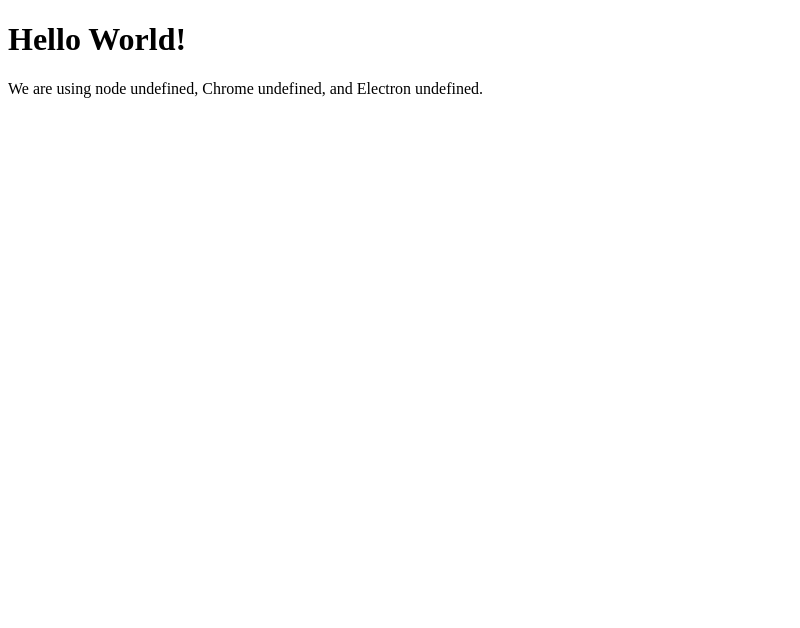
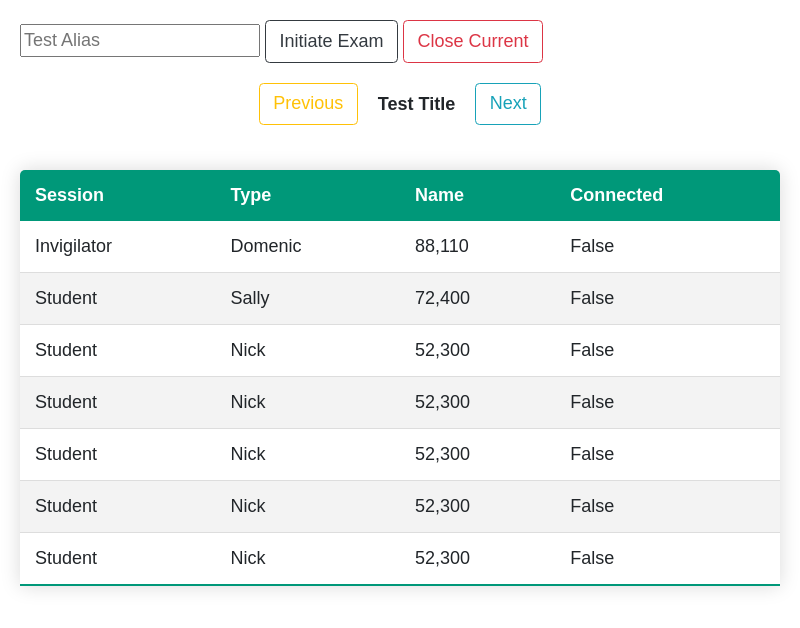
Before and after one commit to chanjunren/LumiTestServer, an Electron app: page src/html/index.html in a window 800 px wide. Drawn offline with nearby package versions, Linux system fonts and the light colour scheme.

Commit message:
Added html and css file for server

```diff
--- a/package.json
+++ b/package.json
@@ -1,5 +1,5 @@
 {
-  "name": "LumiTestServer",
+  "name": "lumitest-server",
   "version": "1.0.0",
   "description": "Server side code for LumiTEST",
   "main": "src/main.js",
--- a/src/html/index.html
+++ b/src/html/index.html
@@ -2,15 +2,76 @@
 <html>
 <head>
     <meta charset="UTF-8">
-    <title>Hello World!</title>
+    <title>LumiTest Server</title>
+    <link rel="stylesheet" href="style.css">
+    <link rel="stylesheet" href="https://stackpath.bootstrapcdn.com/bootstrap/4.3.1/css/bootstrap.min.css">
     <meta http-equiv="Content-Security-Policy" content="script-src 'self' 'unsafe-inline';" />
 </head>
 <body style="background: white;">
-    <h1>Hello World!</h1>
-    <p>
-        We are using node <script>document.write(process.versions.node)</script>,
-        Chrome <script>document.write(process.versions.chrome)</script>,
-        and Electron <script>document.write(process.versions.electron)</script>.
-    </p>
+    <div class="input-container">
+        <input id="test-alias-input" type="text" placeholder="Test Alias"/>
+        <button class="btn btn-outline-dark">Initiate Exam</button>
+        <button class="btn btn-outline-danger">Close Current</button>
+    </div>
+    <div class="control-container">
+        <button  class="btn btn-outline-warning">Previous</button>
+        <p id="exam-title">Test Title</p>
+        <button class="btn btn-outline-info">Next</button>
+    </div>
+
+    <table class="content-table hi" display="none">
+        <thead>
+          <tr>
+            <th>Session</th>
+            <th>Type</th>
+            <th>Name</th>
+            <th>Connected</th>
+          </tr>
+        </thead>
+        <tbody>
+          <tr>
+            <td>Invigilator</td>
+            <td>Domenic</td>
+            <td>88,110</td>
+            <td>False</td>
+        </tr>
+          <tr>
+            <td>Student</td>
+            <td>Sally</td>
+            <td>72,400</td>
+            <td>False</td>
+          </tr>
+          <tr>
+            <td>Student</td>
+            <td>Nick</td>
+            <td>52,300</td>
+            <td>False</td>
+          </tr>
+          <tr>
+            <td>Student</td>
+            <td>Nick</td>
+            <td>52,300</td>
+            <td>False</td>
+          </tr>
+          <tr>
+            <td>Student</td>
+            <td>Nick</td>
+            <td>52,300</td>
+            <td>False</td>
+          </tr>
+          <tr>
+            <td>Student</td>
+            <td>Nick</td>
+            <td>52,300</td>
+            <td>False</td>
+          </tr>
+          <tr>
+            <td>Student</td>
+            <td>Nick</td>
+            <td>52,300</td>
+            <td>False</td>
+          </tr>
+        </tbody>
+      </table>
 </body>
 </html>
--- /dev/null
+++ b/src/html/style.css
@@ -0,0 +1,65 @@
+* {
+    font-family: sans-serif; /* Change your font family */
+    font-size: 18px;
+}
+
+body {
+    display: grid;
+    align-content: center;
+    padding: 20px;
+}
+
+.control-container {
+    display:inline-flex;
+    justify-content: center;
+    align-items: center;
+
+}
+
+.control-container button{
+    margin: 20px;
+}
+
+#exam-title {
+    padding-top: 20px;
+    font-weight: bold;
+}
+
+.content-table {
+    border-collapse: collapse;
+    margin: 25px 0;
+    font-size: 0.9em;
+    min-width: 400px;
+    border-radius: 5px 5px 0 0;
+    overflow: hidden;
+    box-shadow: 0 0 20px rgba(0, 0, 0, 0.15);
+}
+
+.content-table thead tr {
+    background-color: #009879;
+    color: #ffffff;
+    text-align: left;
+    font-weight: bold;
+}
+
+.content-table th,
+.content-table td {
+    padding: 12px 15px;
+}
+
+.content-table tbody tr {
+    border-bottom: 1px solid #dddddd;
+}
+
+.content-table tbody tr:nth-of-type(even) {
+background-color: #f3f3f3;
+}
+
+.content-table tbody tr:last-of-type {
+border-bottom: 2px solid #009879;
+}
+
+.content-table tbody tr.active-row {
+font-weight: bold;
+color: #009879;
+}
--- /dev/null
+++ b/src/renderer.js
@@ -0,0 +1 @@
+const initiateExamBtn = document.getElementById("test-alias-input");
```
Also changed, not shown: 1 other file.
